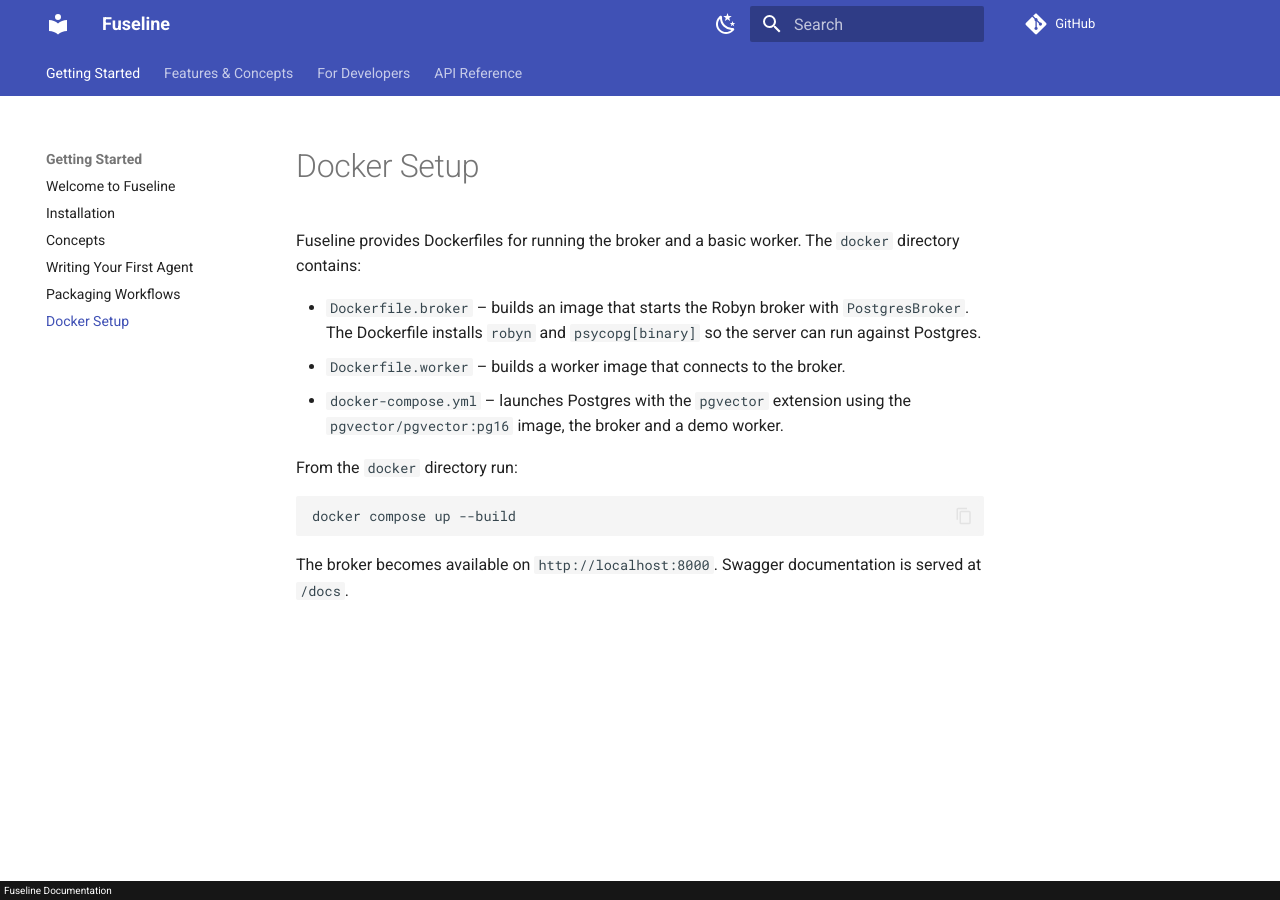
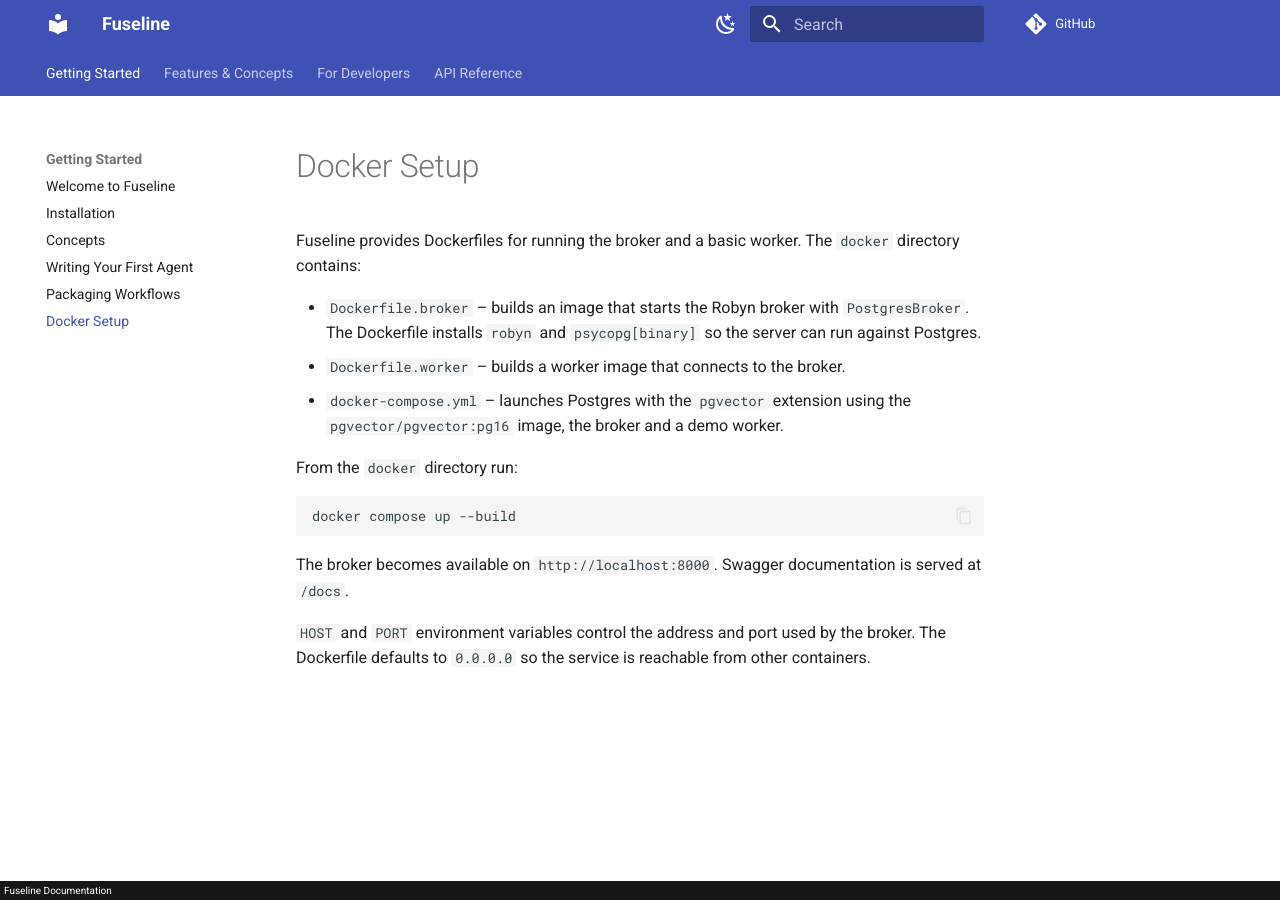
Before and after one commit to jsam/fuseline, an MkDocs documentation site: the page built from docs/getting-started/docker.md, in a window 1280 px wide. Built offline with MkDocs 1.6.1 and Material for MkDocs 9.7.7, drawn with Linux system fonts in a browser that asks for light colours; comment, search, counter and statistics services are not loaded.

Commit message:
document host port env

```diff
--- a/docs/getting-started/docker.md
+++ b/docs/getting-started/docker.md
@@ -22,3 +22,7 @@
 
 The broker becomes available on ``http://localhost:8000``. Swagger
 documentation is served at ``/docs``.
+
+``HOST`` and ``PORT`` environment variables control the address and port
+used by the broker. The Dockerfile defaults to ``0.0.0.0`` so the service
+is reachable from other containers.
```
Also changed, not shown: docs/for-developers/brokers.md (+3 -0 lines), 1 other file.
